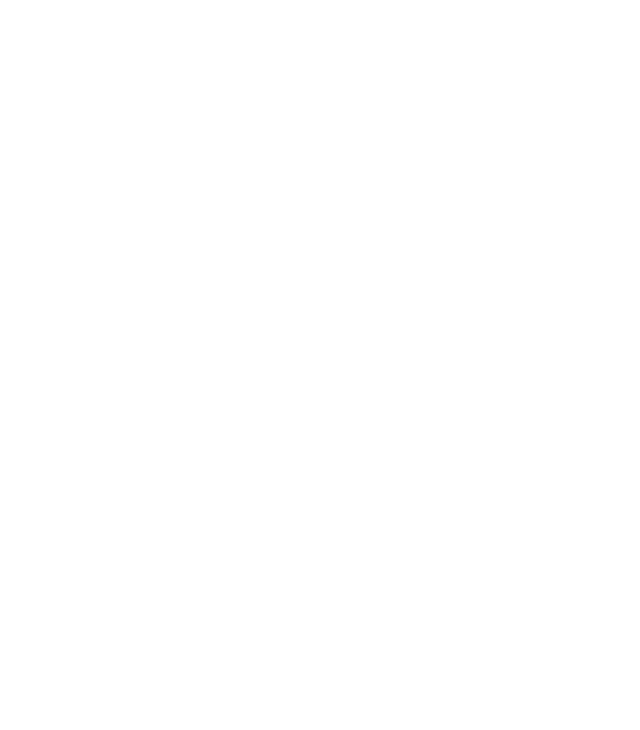
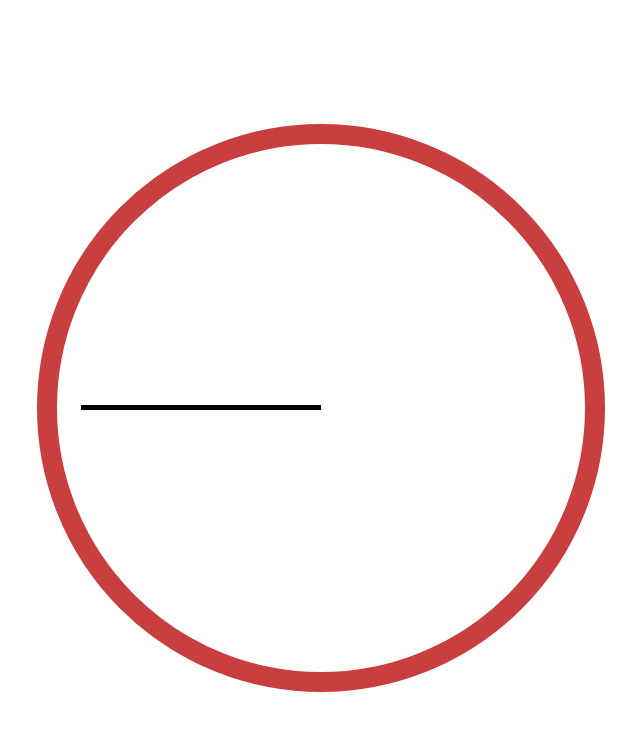
Before and after one commit to Tuprosov/CSS-JS-clock, a plain HTML site: page clock.html in a window 1280 px wide. Shown: the whole page, without its empty margins (319-959 px from the left). Drawn offline with Linux system fonts and the light colour scheme.

Commit message:
add styles to elements

```diff
--- a/clock.html
+++ b/clock.html
@@ -0,0 +1,18 @@
+<!DOCTYPE html>
+<html lang="en">
+<head>
+    <meta charset="UTF-8">
+    <meta name="viewport" content="width=device-width, initial-scale=1.0">
+    <title>Live clock</title>
+    <link rel="stylesheet" href="style.css">
+</head>
+<body>
+    <div class="clockbox">
+        <div class="clock">
+            <div class="hand seconds-hand"></div>
+            <div class="hand minutes-hand"></div>
+            <div class="hand hour-hand"></div>
+        </div>
+    </div>
+</body>
+</html>
--- a/style.css
+++ b/style.css
@@ -1,10 +1,13 @@
 @font-face {
     font-family: "Roboto";
-    src: url("fonts/Roboto-regular.woff2") format("woff2"),
-      url("fonts/Roboto-Regular.woff") format("woff");
+    src: url("fonts/Roboto-regular.woff2") format("woff2"), url("fonts/Roboto-Regular.woff") format("woff");
     font-weight: 400;
     font-style: normal;
     font-display: swap;
+}
+
+html {
+    font-size: 12px;
 }
 
 *,
@@ -24,4 +27,44 @@
 
 body {
     font-family: Roboto, sans-serif;
+    display: flex;
+    min-height: 100vh;
+    align-items: center;
+    justify-content: center;
 }
+
+.clockbox {
+    margin: 50px auto;
+    width: 40rem;
+    height: 40rem;
+    border: 20px solid rgb(201, 63, 63);
+    border-radius: 50%;
+    padding: 2rem;
+}
+
+.clock {
+    position: relative;
+    width: 100%;
+    height: 100%;
+    transform: translateY(-3px)
+}
+
+.hand {
+    position: absolute;
+    width: 50%;
+    height: 5px;
+    background-color: black;
+    top: 50%;
+    transform-origin: 100%;
+    /* transform: rotate(90deg); */
+    transition: all 0.05s;
+    transition-timing-function: cubic-bezier(0.1, 2.7, 0.58, 1);
+}
+
+.minutes-hand {
+    width: 35%;
+}
+
+.hour-hand {
+    width: 25%;
+}
```
Also changed, not shown: 1 other file. Lines whose indentation alone changed are shown as unchanged.
